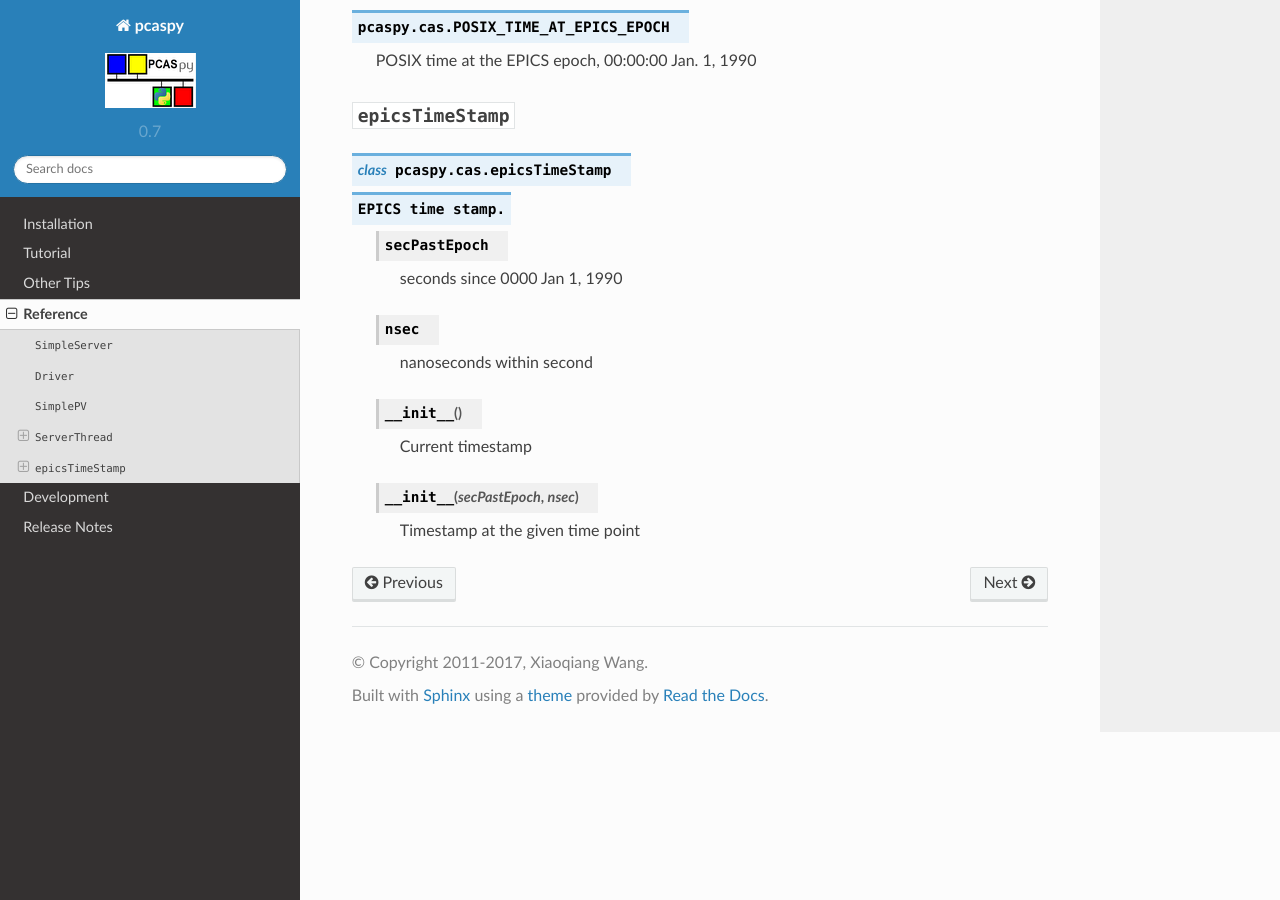
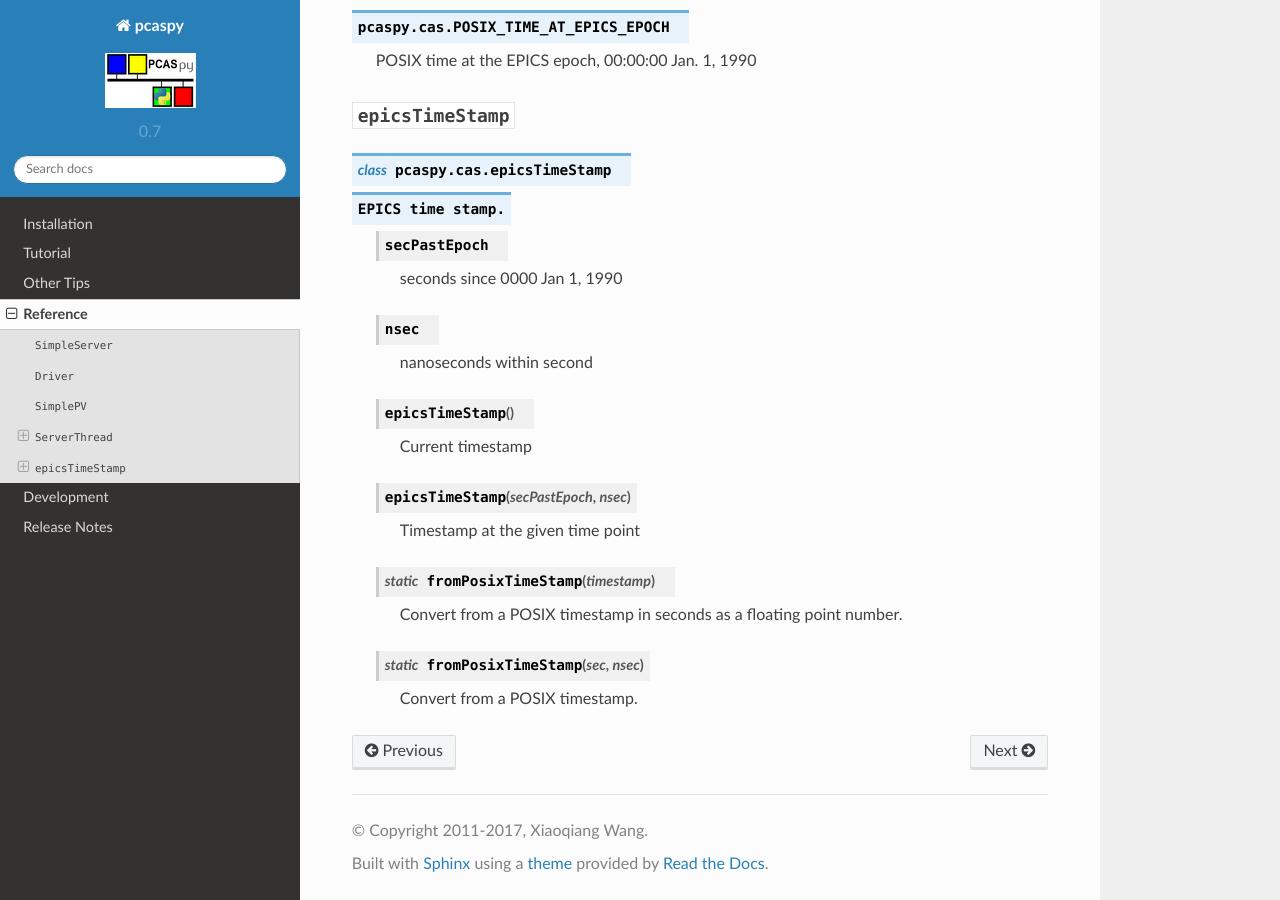
Before and after one commit to paulscherrerinstitute/pcaspy, a Sphinx documentation site: the page built from docs/source/api.rst, in a window 1280 px wide and 900 px high, scrolled down 870 px. Built offline with Sphinx 7.4.7 and the Read the Docs theme 2.0.0, drawn with Linux system fonts in a browser that asks for light colours.

Commit message:
add functions to convert POSIX timestamp to epicsTimeStamp

```diff
--- a/docs/source/api.rst
+++ b/docs/source/api.rst
@@ -76,12 +76,22 @@ Reference
 
       nanoseconds within second
 
-   .. method:: __init__()
+   .. method:: epicsTimeStamp()
 
       Current timestamp
 
-   .. method:: __init__(secPastEpoch, nsec)
+   .. method:: epicsTimeStamp(secPastEpoch, nsec)
+      :noindex:
 
       Timestamp at the given time point
 
+   .. staticmethod:: fromPosixTimeStamp(timestamp)
+
+      Convert from a POSIX timestamp in seconds as a floating point number.
+
+   .. staticmethod:: fromPosixTimeStamp(sec, nsec)
+      :noindex:
+
+      Convert from a POSIX timestamp.
+
 .. py:currentmodule:: pcaspy
```
Also changed, not shown: 1 other file.
